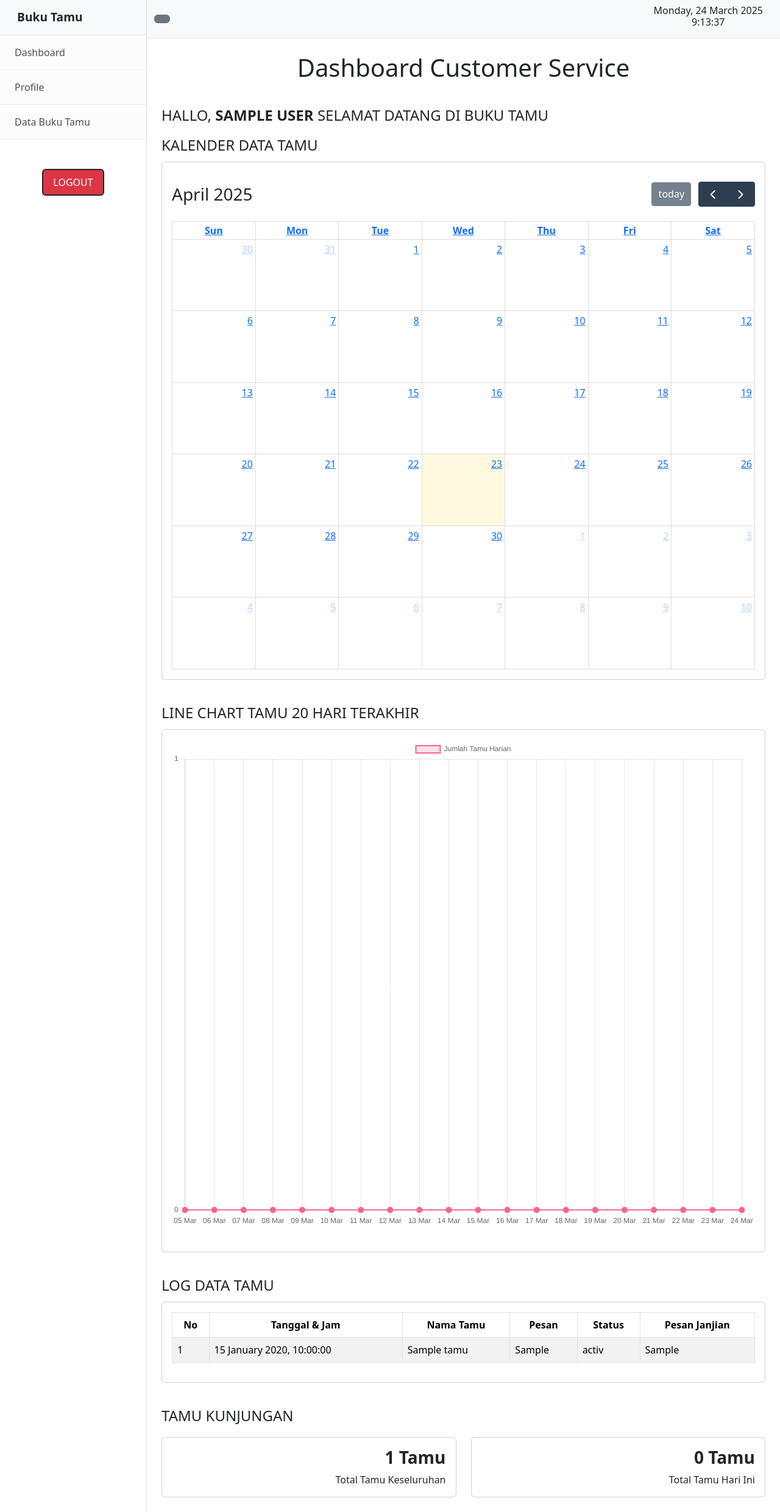
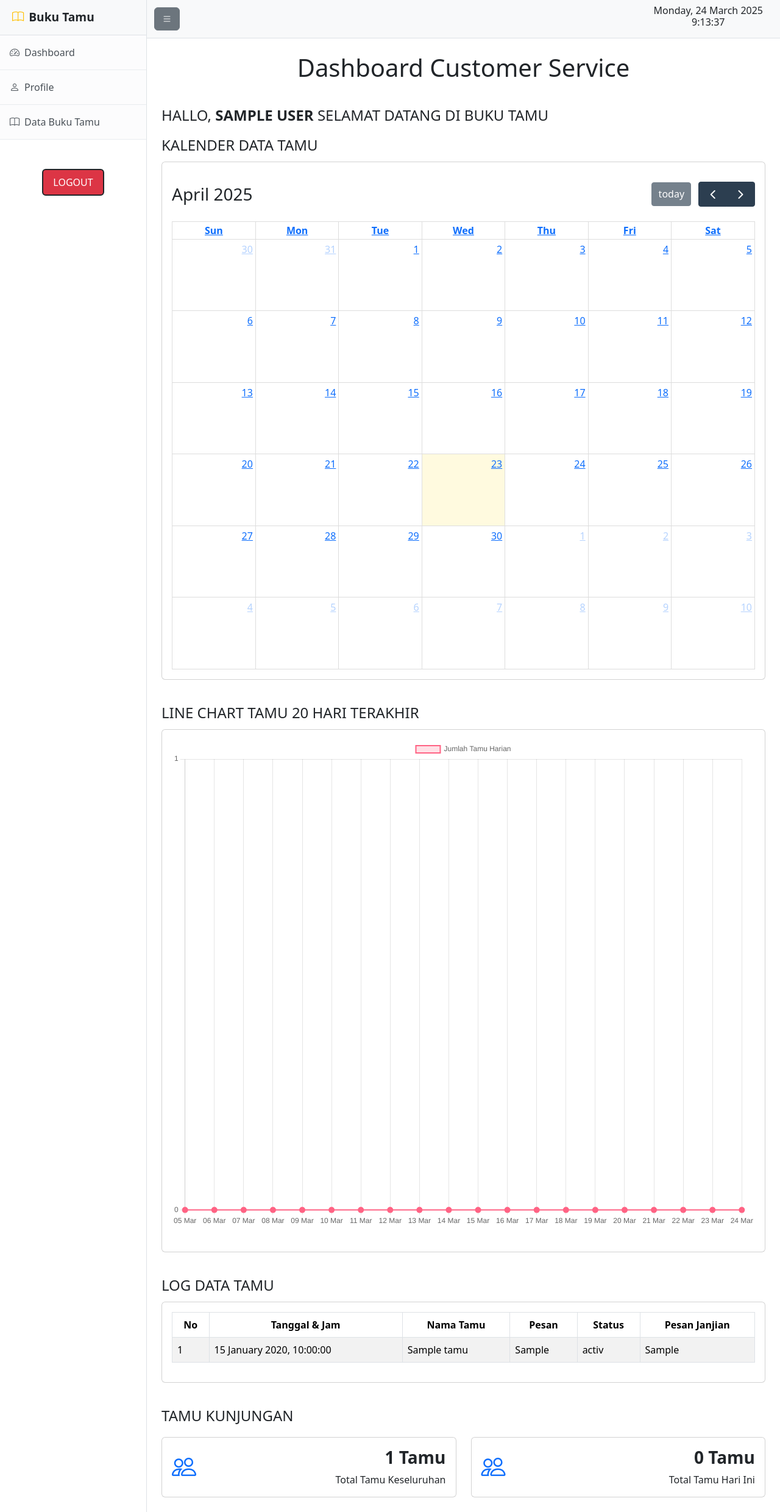
Before and after one commit to MasFocal/buku_tamu_digital, a PHP site: page /customer_service/index.php in a window 1280 px wide. Shown: the whole page at 61% size. Run offline with PHP 8.4, Linux system fonts and the light colour scheme; the visitor is signed in with stand-in values (Sample User, id 1); tables that the repository leaves empty hold one stand-in row (values such as "Sample post"); lists and menus that the app fills with data are empty; some libraries are stand-ins or nearby versions.

Commit message:
Update 23 April 2025

```diff
--- a/admin/sidebar.php
+++ b/admin/sidebar.php
@@ -1,7 +1,7 @@
 <link rel="stylesheet" href="../css_dashboard/styles.css">
-<link rel="stylesheet" href="../bootstrap/css/bootstrap.css">
-<link rel="stylesheet" href="../bootstrap-icons/font/bootstrap-icons.css">
-<script src="../bootstrap/js/bootstrap.bundle.min.js"></script>
+<link rel="stylesheet" href="../node_modules/bootstrap/dist/css/bootstrap.css">
+<link rel="stylesheet" href="../node_modules/bootstrap-icons/font/bootstrap-icons.css">
+<script src="../node_modules/bootstrap/dist/js/bootstrap.bundle.min.js"></script>
 <link href="https://fonts.googleapis.com/css?family=Montserrat&display=swap" rel="stylesheet">
 
 <script>
--- a/customer_service/sidebar.php
+++ b/customer_service/sidebar.php
@@ -1,7 +1,8 @@
 <link rel="stylesheet" href="../css_dashboard/styles.css">
-<link rel="stylesheet" href="../bootstrap/css/bootstrap.css">
-<link rel="stylesheet" href="../bootstrap-icons/font/bootstrap-icons.css">
-<script src="../bootstrap/js/bootstrap.bundle.min.js"></script>
+<link rel="stylesheet" href="../node_modules/bootstrap/dist/css/bootstrap.css">
+<link rel="stylesheet" href="../node_modules/bootstrap-icons/font/bootstrap-icons.css">
+<script src="../node_modules/bootstrap/dist/js/bootstrap.bundle.min.js"></script>
+<link href="https://fonts.googleapis.com/css?family=Montserrat&display=swap" rel="stylesheet">
 
 <script>
     window.addEventListener('DOMContentLoaded', event => {
--- a/koneksi.php
+++ b/koneksi.php
@@ -2,7 +2,7 @@
   $host = 'localhost';
   $user = 'root';
   $password = '';
-  $database = 'buku_tamu_digital';
+  $database = 'buku_tamu';
 
   $konek_db = mysqli_connect($host, $user, $password, $database);
 ?>
--- /dev/null
+++ b/package.json
@@ -0,0 +1,6 @@
+{
+  "dependencies": {
+    "bootstrap": "^5.3.5",
+    "bootstrap-icons": "^1.11.3"
+  }
+}
```
Also changed, not shown: package-lock.json (added), 1 other file.
